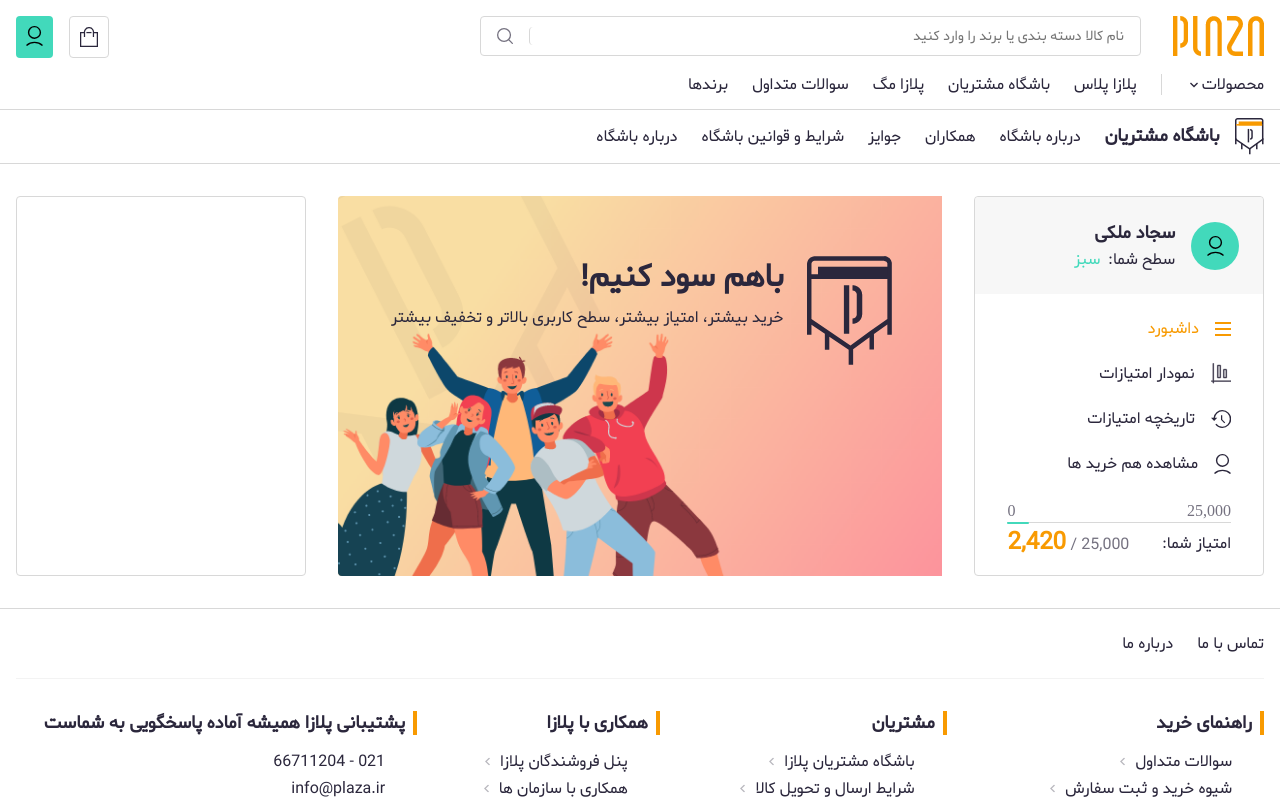
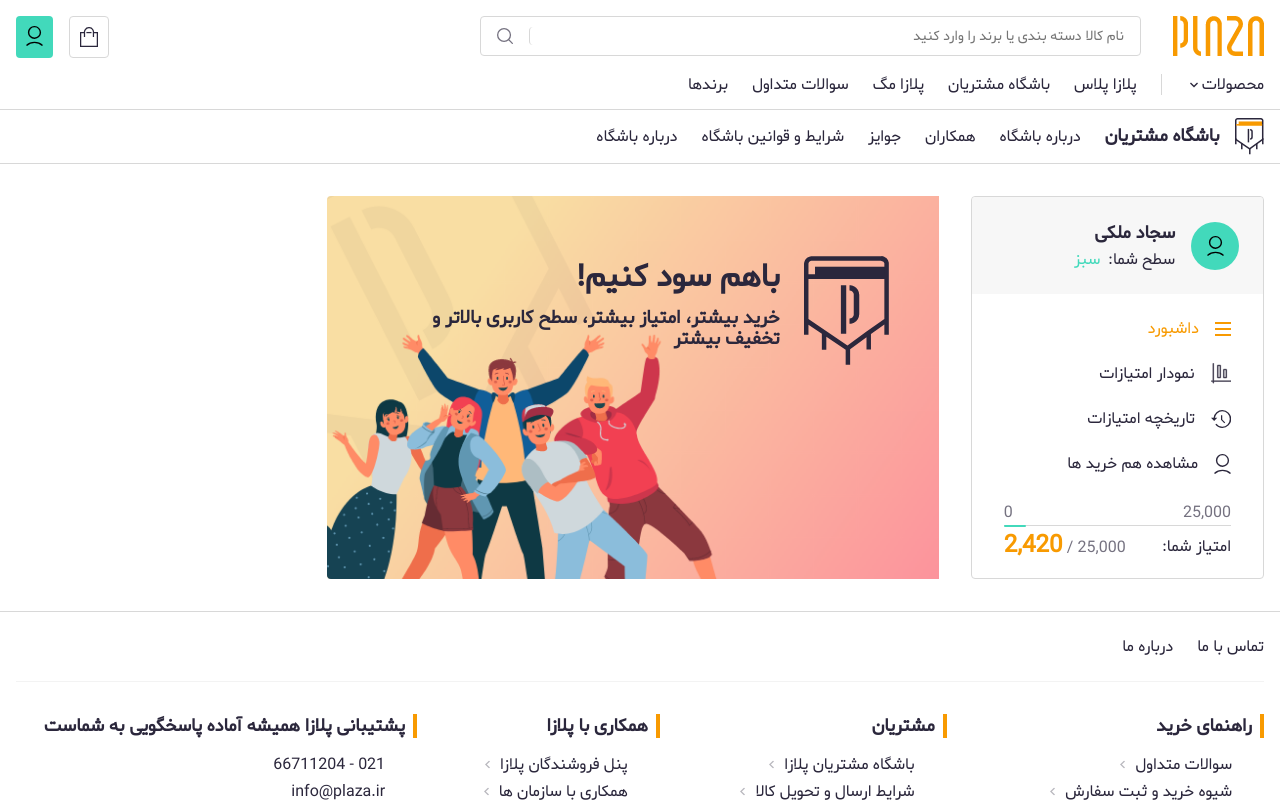
Before and after one commit to maleki-dev/plaza-club, a React (Create React App) app: page / in a window 1280 px wide. Shown: the top 802 px of the page. Built offline with nearby package versions, Linux system fonts and the light colour scheme.

Commit message:
set a font style to body

```diff
--- a/src/App.styles.js
+++ b/src/App.styles.js
@@ -16,6 +16,7 @@ const GlobalStyles = createGlobalStyle`
         max-width: ${({ theme }) => theme.pxToRem(100 * theme.htmlFontSize)};;
         margin: 0 auto;
         color: ${({ theme }) => theme.color.onSurface};
+        font: ${({ theme }) => theme.fonts.mdNormal};
     }
 
     a {
--- a/src/components/banner/banner.styles.jsx
+++ b/src/components/banner/banner.styles.jsx
@@ -34,6 +34,4 @@ export const HeadingTitle = styled.h1`
   margin-bottom: ${({ theme }) => theme.pxToRem(8)};
 `;
 
-export const HeadingSubtitle = styled.h3`
-  font: ${({ theme }) => theme.fonts.mdNormal};
-`;
+export const HeadingSubtitle = styled.h3``;
--- a/src/components/custom-button/custom-button.styles.jsx
+++ b/src/components/custom-button/custom-button.styles.jsx
@@ -7,7 +7,6 @@ const smallButtonProperties = css`
 
 const mediumButtonProperties = css`
   padding: ${({ theme }) => theme.pxToRem(10)};
-  font: ${({ theme }) => theme.fonts.mdNormal};
 `;
 
 const mediumWideButtonProperties = css`
--- a/src/components/dashboard-preview/footer/footer.styles.jsx
+++ b/src/components/dashboard-preview/footer/footer.styles.jsx
@@ -33,7 +33,6 @@ export const PointsContainer = styled.div`
   justify-content: space-between;
   align-items: center;
   width: 100%;
-  font: ${({ theme }) => theme.fonts.mdNormal};
 `;
 
 export const MaxPoint = styled.span`
--- a/src/components/dashboard-preview/header/header.styles.jsx
+++ b/src/components/dashboard-preview/header/header.styles.jsx
@@ -39,7 +39,6 @@ export const HeaderUserName = styled.div`
 export const HeaderUserLevel = styled.div`
   display: flex;
   align-items: baseline;
-  font: ${({ theme }) => theme.fonts.mdNormal};
 `;
 
 export const HeaderUserLevelColor = styled.span`
--- a/src/components/search-content/search-content.styles.jsx
+++ b/src/components/search-content/search-content.styles.jsx
@@ -9,7 +9,6 @@ export const SearchContentContainer = styled.div`
 `;
 
 export const SearchContentHeader = styled.h3`
-  font: ${({ theme }) => theme.fonts.mdNormal};
   margin: ${({ theme }) => theme.pxToRem('4 0')};
   padding: ${({ theme }) => theme.pxToRem('8 16')};
 `;
--- a/src/pages/club/club.component.jsx
+++ b/src/pages/club/club.component.jsx
@@ -4,7 +4,7 @@ import ClubHeader from './club-header/club-header.component';
 import UserDashboard from '../../components/dashboard-preview/dashboard-preview.component';
 import Banner from '../../components/banner/banner.component';
 import Widget from '../../components/widget/widget.component';
-
+import CustomButton from '../../components/custom-button/custom-button.component';
 const ClubPage = () => {
   return (
     <div>
@@ -13,7 +13,6 @@ const ClubPage = () => {
         <S.Row>
           <UserDashboard />
           <Banner />
-          <Widget></Widget>
         </S.Row>
       </S.ClubPageContainer>
     </div>
```
